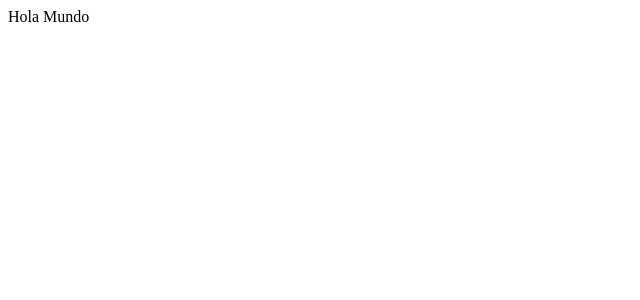
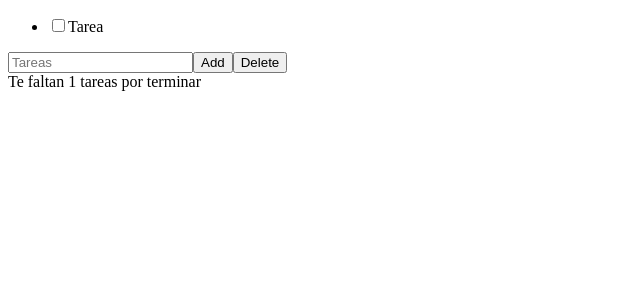
Before and after one commit to abueno19/docker-react, a React (Create React App) app in the folder node/: page / in a window 1280 px wide. Shown: the top 300 px of the page, without its empty margins (0-640 px from the left). Built offline with nearby package versions, Linux system fonts and the light colour scheme.

Commit message:
Terminado

```diff
--- a/node/src/App.jsx
+++ b/node/src/App.jsx
@@ -1,7 +1,59 @@
-import React from "react";
+import React, { Fragment, useState, useRef, useEffect } from "react";
+import { v4 as uuidv4 } from "uuid";
+import TodoList from "./components/TodoList";
 
-
+const KEY = "todoApp.todos";
 
 export default function App() {
-    return <div>Hola Mundo</div>;
+  const todoTaskRef = useRef();
+  const [todos, setTodos] = useState([
+    { id: 1, task: "Tarea ", completed: false },
+  ]);
+
+  useEffect(() => {
+    const storedTodos = JSON.parse(localStorage.getItem(KEY));
+    if (storedTodos) {
+      setTodos(storedTodos);
+    }
+  }, []);
+
+  useEffect(() => {
+    localStorage.setItem(KEY, JSON.stringify(todos));
+  }, [todos]);
+
+  const toggleTodo = (id) => {
+    const newTodos = [...todos];
+    const todo = newTodos.find((todo) => todo.id === id);
+    todo.completed = !todo.completed;
+    setTodos(newTodos);
+  };
+
+  const handleTodoAdd = (event) => {
+    const task = todoTaskRef.current.value;
+    if (task === "") return;
+
+    setTodos((prevTodos) => {
+      return [...prevTodos, { id: uuidv4(), task, completed: false }];
+    });
+
+    todoTaskRef.current.value = null;
+  };
+
+  const handleClearAll = () => {
+    const newTodos = todos.filter((todo) => !todo.completed);
+    setTodos(newTodos);
+  };
+
+  return (
+    <Fragment>
+      <TodoList todos={todos} toggleTodo={toggleTodo} />
+      <input  type="text" placeholder="Tareas" ref={todoTaskRef}/>
+      <button onClick={handleTodoAdd}>Add</button>
+      <button onClick={handleClearAll}>Delete</button>
+      <div>
+        Te faltan {todos.filter((todo) => !todo.completed).length} tareas por
+        terminar
+      </div>
+    </Fragment>
+  );
 }
--- /dev/null
+++ b/node/src/components/TodoItem.jsx
@@ -0,0 +1,16 @@
+import React from "react";
+
+export default function TodoItem({ todo, toggleTodo }) {
+  const { id, task, completed } = todo;
+
+  const handleTodoClick = () => {
+    toggleTodo(id);
+  };
+
+  return (
+    <li>
+      <input type="checkbox" checked={completed} onChange={handleTodoClick} />
+      {task}
+    </li>
+  );
+}
--- /dev/null
+++ b/node/src/components/TodoList.jsx
@@ -0,0 +1,12 @@
+import React from "react";
+import TodoItem  from "./TodoItem";
+
+export default function TodoList({ todos, toggleTodo }) {
+  return (
+    <ul>
+      {todos.map((todo) => (
+        <TodoItem key={todo.id} todo={todo} toggleTodo={toggleTodo} />
+      ))}
+    </ul>
+  );
+}
```
Also changed, not shown: 1 other file (tests, documents, lock files or other folders).
